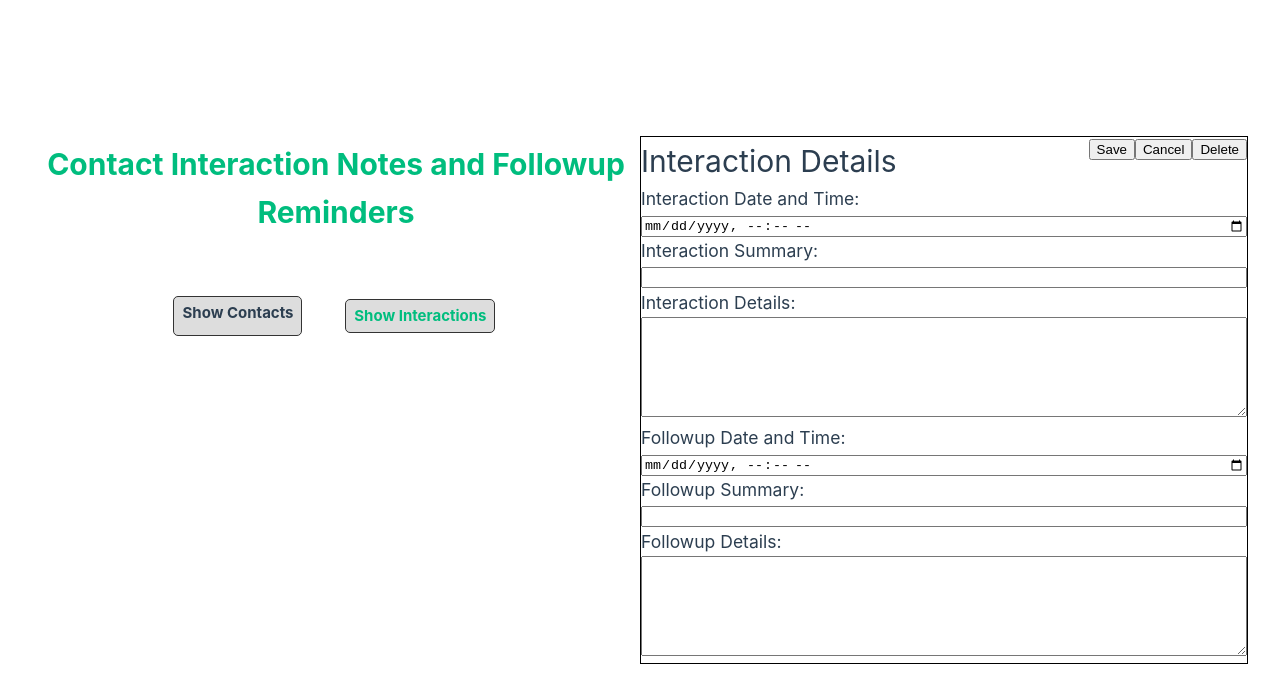
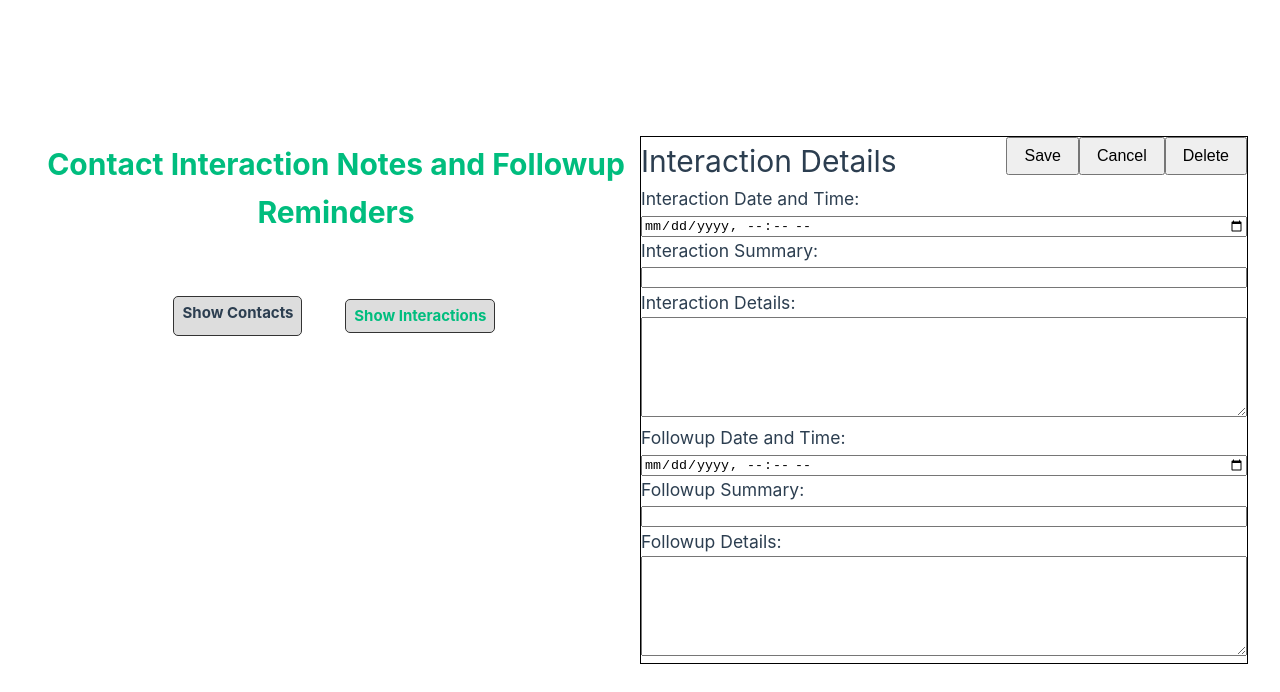
Before and after one commit to LJacobDev/contact-reminder, a Vue app: page /interaction in a window 1280 px wide. Shown: the top 692 px of the page. Built offline with nearby package versions, Linux system fonts and the light colour scheme.

Commit message:
update composable

```diff
--- a/src/views/InteractionView.vue
+++ b/src/views/InteractionView.vue
@@ -40,4 +40,9 @@ textarea {
   max-width: 100%;
   min-height: 100px;
 }
+
+button {
+  font-size: 1rem;
+  padding: 8px 16px;
+}
 </style>
```
Also changed, not shown: src/composables/useInteractions.ts (added), 1 other file (tests, documents, lock files or other folders).
